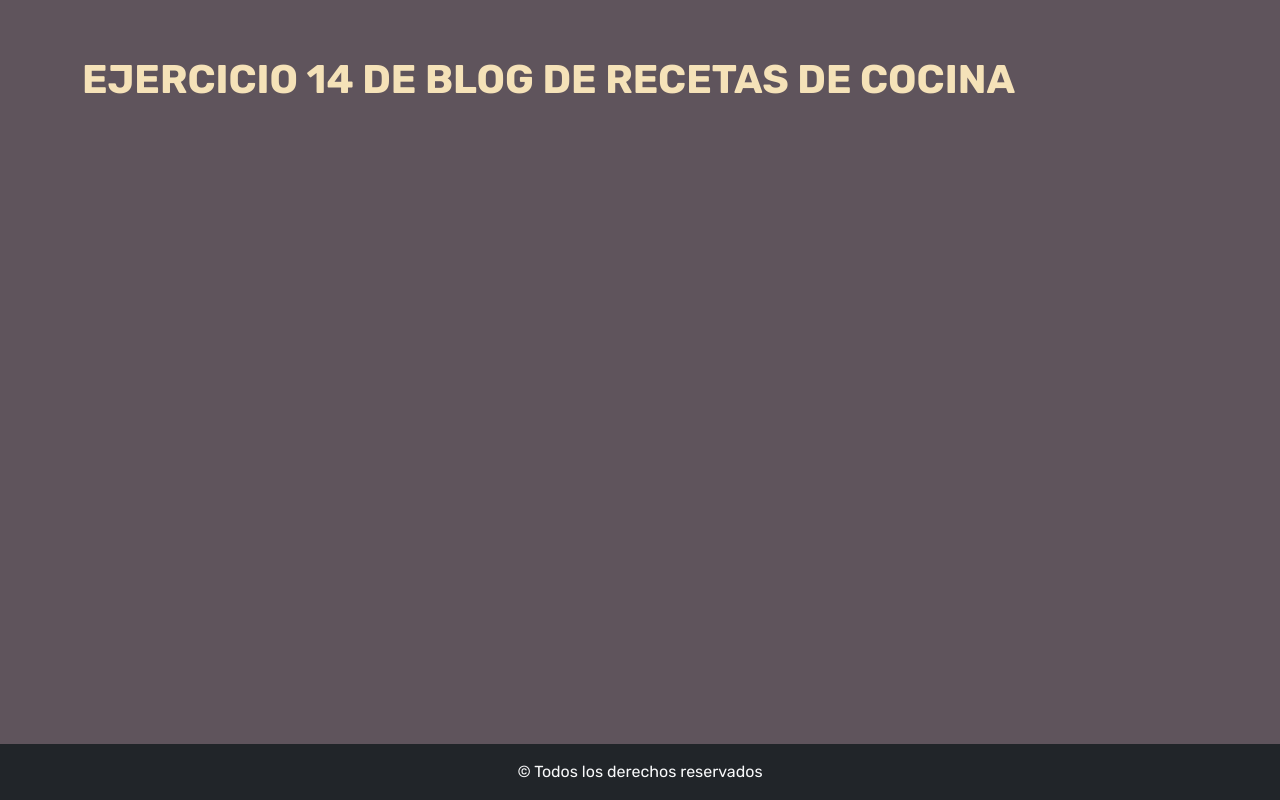
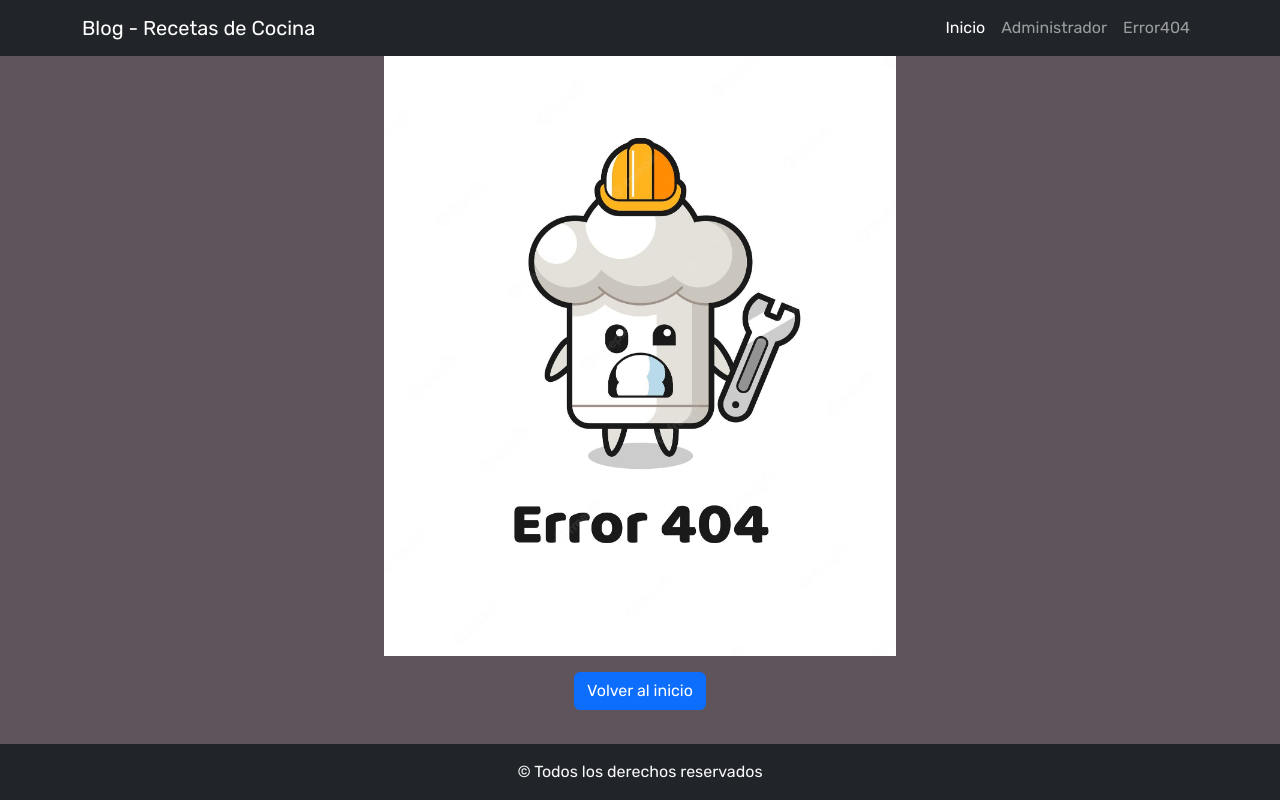
Before and after one commit to jgromerou/ej14-practico1-react, a React (Vite) app: page / in a window 1280 px wide. Built offline with nearby package versions, Linux system fonts and the light colour scheme.

Commit message:
creamos la base de los componentes Menu,Inicio,Administrador. También la página error404.

```diff
--- a/package.json
+++ b/package.json
@@ -15,6 +15,7 @@
     "react-bootstrap": "^2.7.4",
     "react-dom": "^18.2.0",
     "react-hook-form": "^7.44.2",
+    "react-router-dom": "^6.12.1",
     "sweetalert2": "^11.7.5"
   },
   "devDependencies": {
--- a/src/App.css
+++ b/src/App.css
@@ -16,6 +16,11 @@ h3 {
   line-height: 1.2;
 }
 
-.paginaPrincipal {
+.mainSection {
   flex-grow: 1;
 }
+.error404 {
+  object-fit: cover;
+  height: 600px;
+  width: 40%;
+}
--- a/src/App.jsx
+++ b/src/App.jsx
@@ -1,17 +1,19 @@
 import 'bootstrap/dist/css/bootstrap.min.css';
-import { Container } from 'react-bootstrap';
 import './App.css';
-import Footer from './components/Footer';
+import Menu from './components/common/Menu';
+import Footer from './components/common/Footer';
+import Error404 from './components/views/Error404';
+// import Inicio from './components/views/Inicio';
+// import Administrador from './components/views/Administrador';
 
 function App() {
   return (
     <>
-      <Container className="paginaPrincipal my-5">
-        <h1 className="text-uppercase my-2">
-          Ejercicio 14 de Blog de Recetas de cocina
-        </h1>
-      </Container>
-      <Footer />
+      <Menu></Menu>
+      {/* <Inicio></Inicio> */}
+      {/* <Administrador></Administrador> */}
+      <Error404></Error404>
+      <Footer></Footer>
     </>
   );
 }
--- /dev/null
+++ b/src/components/common/Menu.jsx
@@ -0,0 +1,23 @@
+import { Navbar, Container, Nav } from 'react-bootstrap';
+
+const Menu = () => {
+  return (
+    <Navbar collapseOnSelect expand="lg" bg="dark" variant="dark">
+      <Container>
+        <Navbar.Brand href="#home">Blog - Recetas de Cocina</Navbar.Brand>
+        <Navbar.Toggle aria-controls="responsive-navbar-nav" />
+        <Navbar.Collapse id="responsive-navbar-nav">
+          <Nav className="ms-auto">
+            <Nav.Link active href="#deets">
+              Inicio
+            </Nav.Link>
+            <Nav.Link href="#memes">Administrador</Nav.Link>
+            <Nav.Link href="#memes">Error404</Nav.Link>
+          </Nav>
+        </Navbar.Collapse>
+      </Container>
+    </Navbar>
+  );
+};
+
+export default Menu;
--- /dev/null
+++ b/src/components/views/Administrador.jsx
@@ -0,0 +1,9 @@
+const Administrador = () => {
+  return (
+    <section className="mainSection text-center my-3">
+      <h2>Aqui va Administrador</h2>
+    </section>
+  );
+};
+
+export default Administrador;
--- /dev/null
+++ b/src/components/views/Error404.jsx
@@ -0,0 +1,16 @@
+import { Button } from 'react-bootstrap';
+import error from '../../assets/error404.jpg';
+const Error404 = () => {
+  return (
+    <section className="mainSection text-center ">
+      <img src={error} alt="error 404" className="error404" />
+      <div>
+        <Button variant="primary" className="my-3">
+          Volver al inicio
+        </Button>
+      </div>
+    </section>
+  );
+};
+
+export default Error404;
--- /dev/null
+++ b/src/components/views/Inicio.jsx
@@ -0,0 +1,9 @@
+const Inicio = () => {
+  return (
+    <section className="mainSection text-center my-3">
+      <h2>Aqui va Inicio</h2>
+    </section>
+  );
+};
+
+export default Inicio;
```
Also changed, not shown: src/assets/error404.jpg (added), src/components/common/Footer.jsx (renamed from src/components/Footer.jsx), 1 other file (tests, documents, lock files or other folders).
